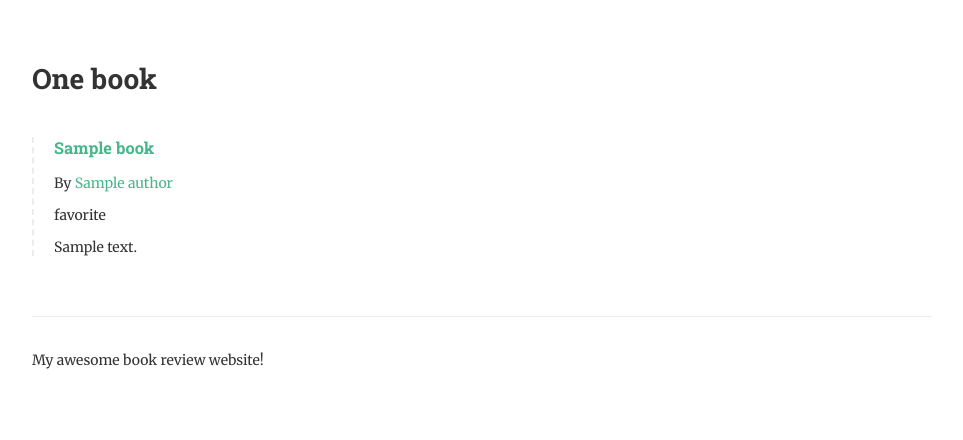
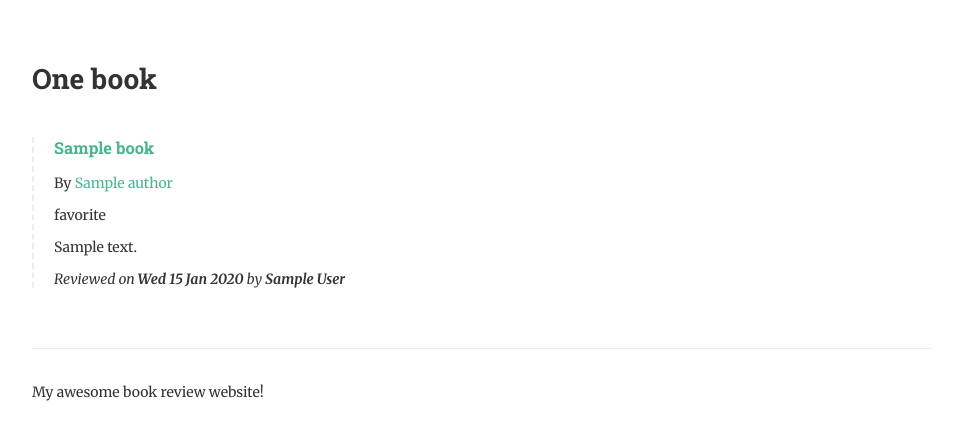
Before and after one commit to rabakukk/readit, a Django app: page / in a window 1280 px wide. Shown: the part 190-630 px from the top of the page, without its empty margins (158-1121 px from the left). Run offline with Django 3.2, Linux system fonts and the light colour scheme; tables that the repository leaves empty hold one stand-in row (values such as "Sample post").

Commit message:
Add reviewed_by field to Book

```diff
--- a/books/admin.py
+++ b/books/admin.py
@@ -6,7 +6,7 @@ from .models import Author
 class BookAdmin(admin.ModelAdmin):
     fieldsets = [
         ("Book Details", {"fields": ["title", "author"]}),
-        ("Review", {"fields": ["is_favorite", "review", "date_reviewed"]})
+        ("Review", {"fields": ["is_favorite", "review", "reviewed_by", "date_reviewed"]})
     ]
 
     readonly_fields = ["date_reviewed"]
--- a/books/forms.py
+++ b/books/forms.py
@@ -21,7 +21,7 @@ class ReviewForm(forms.Form):
 class BookForm(forms.ModelForm):
     class Meta:
         model = Book
-        fields = ['title', 'author']
+        fields = ['title', 'author', 'reviewed_by']
 
     def clean(self):
         #Super the clean method to maintain main validation and error messages
--- a/books/models.py
+++ b/books/models.py
@@ -1,3 +1,4 @@
+from django.contrib.auth.models import User
 from django.core.urlresolvers import reverse
 from django.db import models
 from django.utils.timezone import now
@@ -7,6 +8,7 @@ class Book(models.Model):
     title = models.CharField(max_length=150)
     author = models.ManyToManyField("Author", related_name="books")
     review = models.TextField(blank=True, null=True)
+    reviewed_by = models.ForeignKey(User, blank=True, null=True, related_name="reviews" )
     date_reviewed = models.DateTimeField(blank=True, null=True)
     is_favorite = models.BooleanField(default=False, verbose_name="Favorite?")
 
--- a/books/templates/author.html
+++ b/books/templates/author.html
@@ -8,6 +8,11 @@
                 <h3><a href="{% url 'book-detail' book.pk %}">{{ book.title }}</a></h3>
                 {% if book.is_favorite %}<p class="highlight">favorite</p>{% endif %}
                 <p>{{ book.review|linebreaks }}</p>
+                <p class="meta">
+                Reviewed on <strong>{{ book.date_reviewed|date:"D d M Y" }}</strong>
+                {% if book.reviewed_by %}
+                    by <strong>{{ book.reviewed_by.get_full_name|default:book.reviewed_by.username }}</strong>
+                {% endif %}
             </div>
         {% endif %}
     {% endfor %}
--- a/books/templates/book-detail.html
+++ b/books/templates/book-detail.html
@@ -3,4 +3,10 @@
     <p>By {% for author in book.author.all %}<a href="{% url 'author-detail' author.pk %}">{{ author.name }}</a>{% endfor %}</p>
     {% if book.is_favorite %}<p class="highlight">favorite</p>{% endif %}
     <p>{{ book.review|linebreaks }}</p>
+    <p class="meta">
+    Reviewed on <strong>{{ book.date_reviewed|date:"D d M Y" }}</strong>
+    {% if book.reviewed_by %}
+    	by <strong>{{ book.reviewed_by.get_full_name|default:book.reviewed_by.username }}</strong>
+    {% endif %}
+    </p>
 </div>
--- a/books/views.py
+++ b/books/views.py
@@ -85,6 +85,7 @@ def review_book(request, pk):
         if form.is_valid():
             book.is_favoirte = form.cleaned_data['is_favorite']
             book.review = form.cleaned_data['review']
+            book.reviewed_by = request.user
             book.save()
 
             return redirect('review-books')
```
Also changed, not shown: books/templates/list-to-review.html (+20 -0 lines), books/migrations/0003_book_reviewed_by.py (added).
